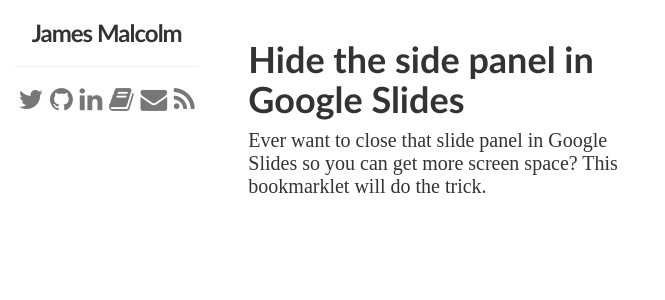
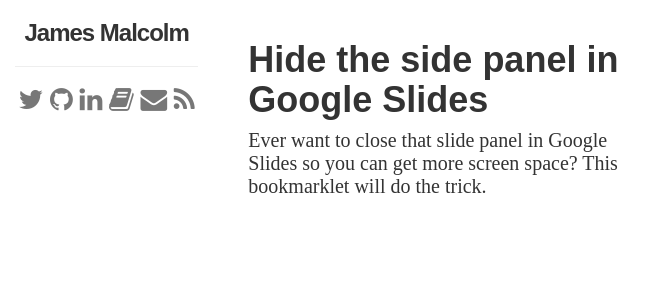
Before and after one commit to jgmalcolm/jgmalcolm.github.io, a Jekyll site: the page built from index.html, in a window 1280 px wide. Shown: the top 300 px of the page, without its empty margins (0-665 px from the left). Built offline with Jekyll 4.4.1, drawn with Linux system fonts in a browser that asks for light colours; nearby versions of some CDN libraries.

Commit message:
font: PT serif

```diff
--- a/css/overrides.css
+++ b/css/overrides.css
@@ -1,9 +1,9 @@
 body {
-    font: 20px Century;
+    font: 20px 'PT serif', serif;
     -webkit-font-smoothing: antialiased;
 }
 h1, h2, h3, h4, h5, h6 {
-    font-family: Gill sans, Helvetica, sans-serif;
+    font-family: 'PT Sans Narrow', sans-serif;
     font-weight: bold;
 }
 p {
```
